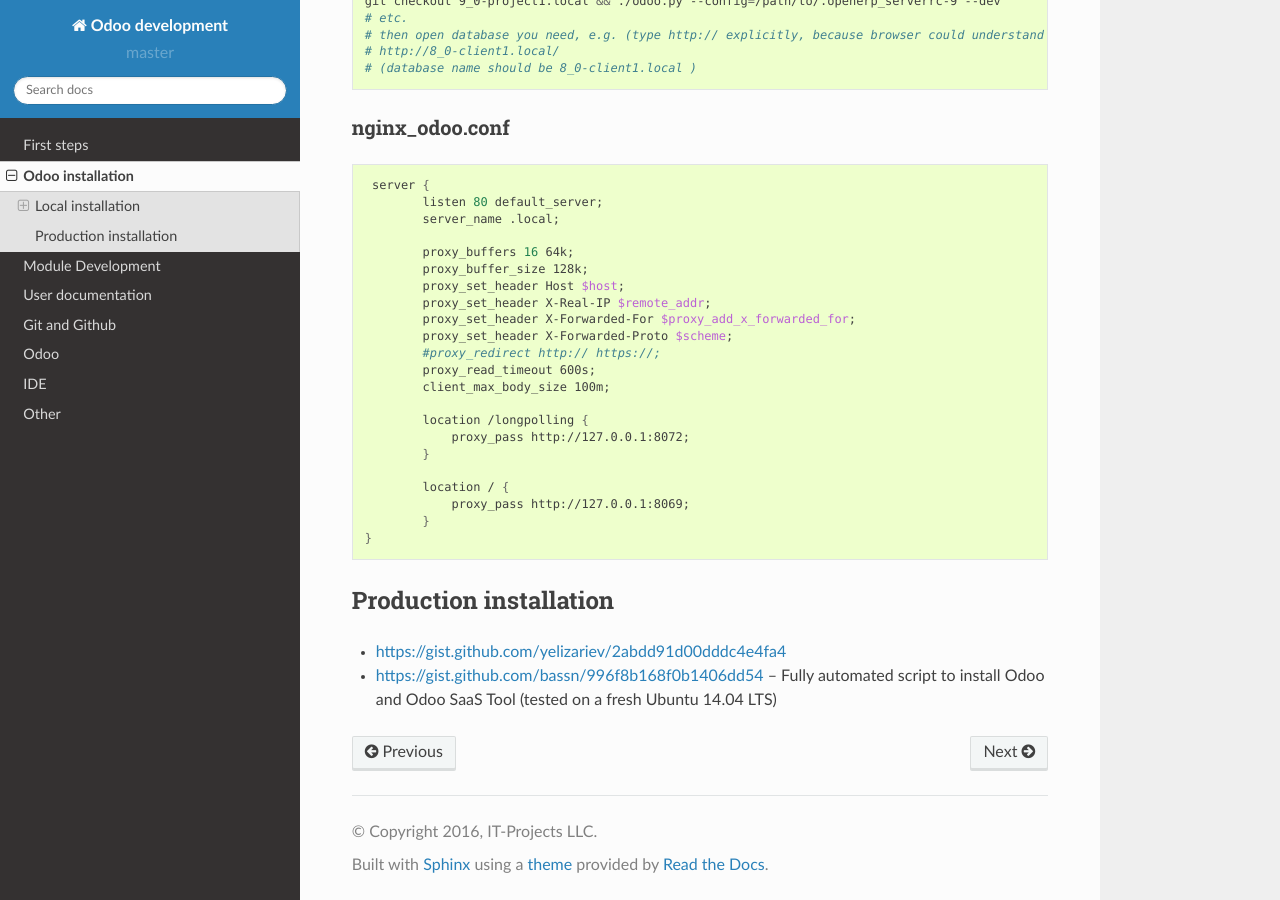
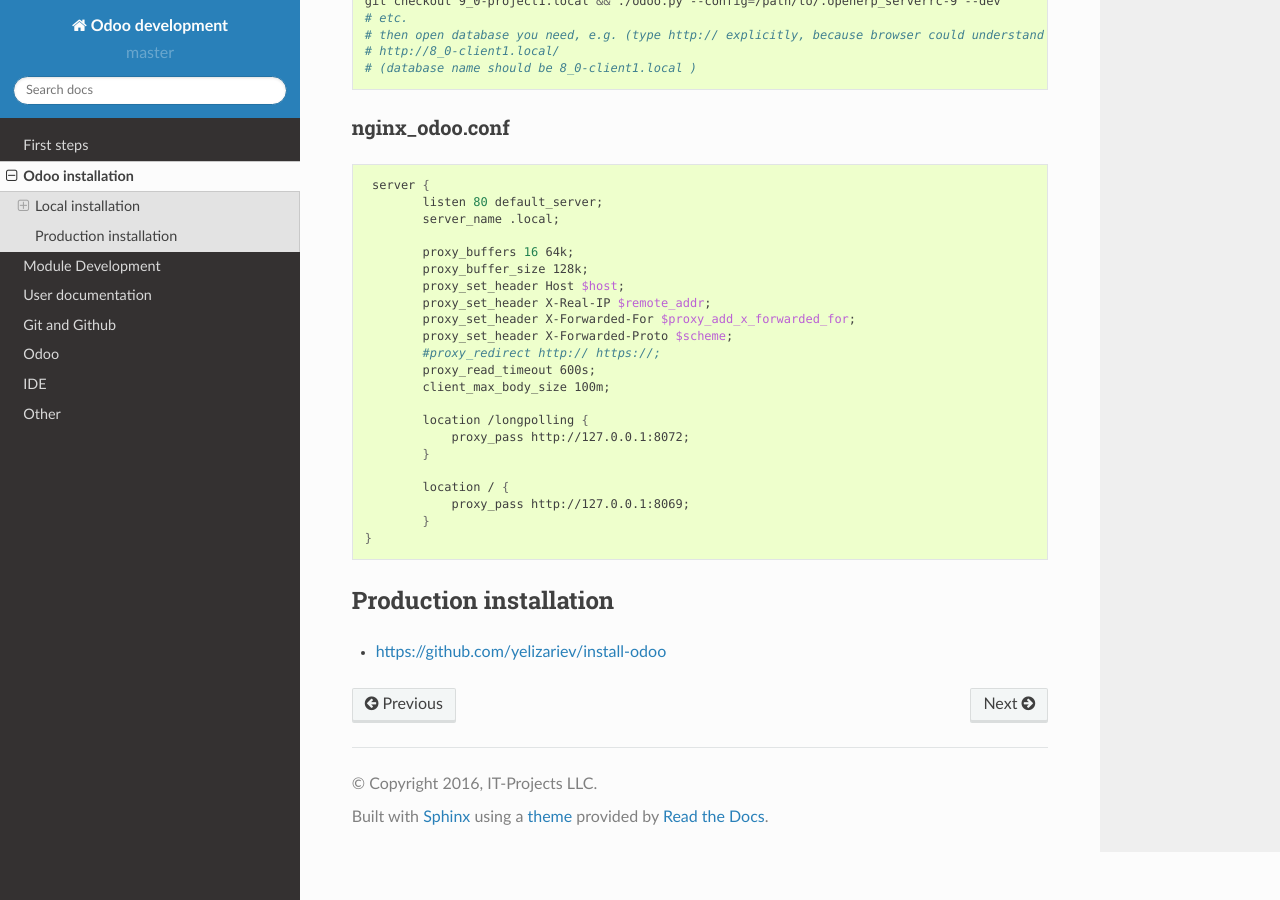
Before and after one commit to itpp-labs/odoo-development, a Sphinx documentation site: the page built from docs/install.rst, in a window 1280 px wide and 900 px high, scrolled down 1870 px. Built offline with Sphinx 7.4.7 and the Read the Docs theme 2.0.0, drawn with Linux system fonts in a browser that asks for light colours; pages that are not in the unit, such as notebooks, are missing from menus.

Commit message:
production installation: replace links to install-odoo repo

```diff
--- a/docs/install.rst
+++ b/docs/install.rst
@@ -135,5 +135,4 @@
 Production installation
 -----------------------
 
-* https://gist.github.com/yelizariev/2abdd91d00dddc4e4fa4
-* https://gist.github.com/bassn/996f8b168f0b1406dd54 -- Fully automated script to install Odoo and Odoo SaaS Tool (tested on a fresh Ubuntu 14.04 LTS)
+* https://github.com/yelizariev/install-odoo
```
